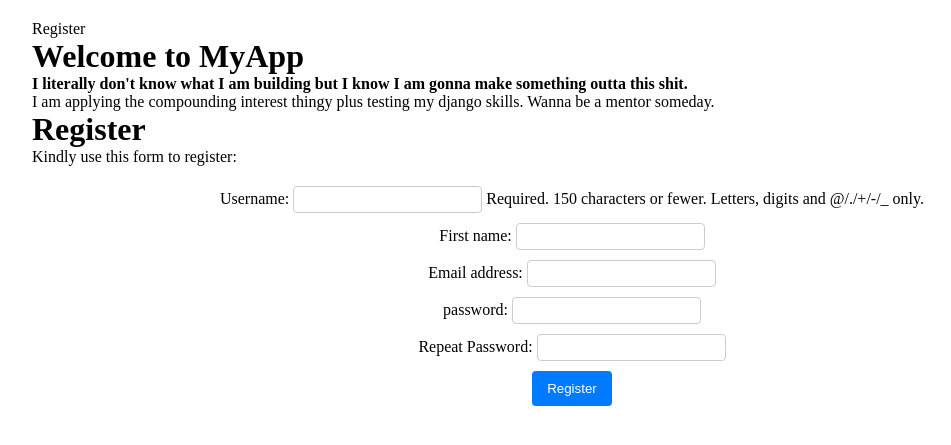
After one commit to Faith-K-commits/DjangoProject, a Django app: page /core/register/ in a window 1280 px wide. The commit adds this page. Shown: the top 445 px of the page, without its empty margins (68-1019 px from the left). Run offline with Django 5.2, Linux system fonts and the light colour scheme.

Commit message:
Add registration form

```diff
--- a/core/forms.py
+++ b/core/forms.py
@@ -1,6 +1,28 @@
 from django import forms
+from django.contrib.auth.models import User
 
 
 class LoginForm(forms.Form):
     username = forms.CharField()
     password = forms.CharField(widget=forms.PasswordInput)
+
+
+class RegistrationForm(forms.ModelForm):
+    password = forms.CharField(label="password", widget=forms.PasswordInput)
+    password2 = forms.CharField(label="Repeat Password", widget=forms.PasswordInput)
+
+    class Meta:
+        model = User
+        fields = ['username', 'first_name', 'email']
+
+    def clean_password2(self):
+        cd = self.cleaned_data
+        if cd['password'] != cd['password2']:
+            raise forms.ValidationError('Passwords do not match')
+        return cd['password2']
+
+    def clean_email(self):
+        data = self.cleaned_data['email']
+        if User.objects.filter(email=data).exists():
+            raise forms.ValidationError('Email already registered.')
+        return data
--- a/core/static/css/base.css
+++ b/core/static/css/base.css
@@ -9,3 +9,28 @@
 body {
     margin: 20px 100px;
 }
+
+
+form {
+    margin: 20px;
+    display: flex;
+    flex-direction: column;
+    align-items: center;
+    justify-content: center;
+}
+
+input {
+    padding: 5px;
+    margin-bottom: 10px;
+    border: 1px solid #ccc;
+    border-radius: 4px;
+}
+
+button {
+    padding: 10px 15px;
+    background-color: #007bff;
+    color: white;
+    border: none;
+    border-radius: 4px;
+    cursor: pointer;
+}
--- /dev/null
+++ b/core/templates/core/register.html
@@ -0,0 +1,13 @@
+{% extends 'base.html' %}
+{% block title %}
+	Register
+{% endblock %}
+{% block content %}
+	<h1>Register</h1>
+    <p>Kindly use this form to register:</p>
+    <form action="{% url 'core:register' %}" method="POST">
+        {{ user_form.as_p }}
+        {% csrf_token %}
+    <button type="submit">Register</button>
+    </form>
+{% endblock %}
--- a/core/urls.py
+++ b/core/urls.py
@@ -4,6 +4,7 @@ from . import views
 app_name = 'core'
 urlpatterns = [
     path('login/', views.user_login, name='login'),
+    path('register/', views.user_registration, name='register'),
     path('logout/', views.user_logout, name='logout'),
     path('home/', views.home, name='home'),
 ]
--- a/core/views.py
+++ b/core/views.py
@@ -1,7 +1,7 @@
 from django.shortcuts import render, redirect
 from django.contrib.auth import authenticate, login, logout
 from django.contrib.auth.decorators import login_required
-from .forms import LoginForm
+from .forms import LoginForm, RegistrationForm
 from django.http import HttpResponse
 
 
@@ -25,6 +25,23 @@ def user_login(request):
     })
 
 
+def user_registration(request):
+    if request.method == "POST":
+        user_form = RegistrationForm(request.POST)
+        if user_form.is_valid():
+            new_user = user_form.save(commit=False)
+            # Enable password hashing first
+            new_user.set_password(user_form.cleaned_data['password'])
+            new_user.save()
+            return redirect('core:login')
+    else:
+        user_form = RegistrationForm()
+
+    return render(request, 'core/register.html', {
+        'user_form': user_form
+    })
+
+
 @login_required
 def home(request):
     return render(request, 'core/home.html')
```
Also changed, not shown: core/templates/core/login.html (+7 -3 lines), db.sqlite3.
